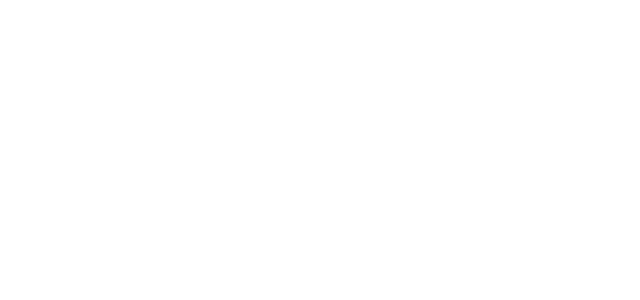
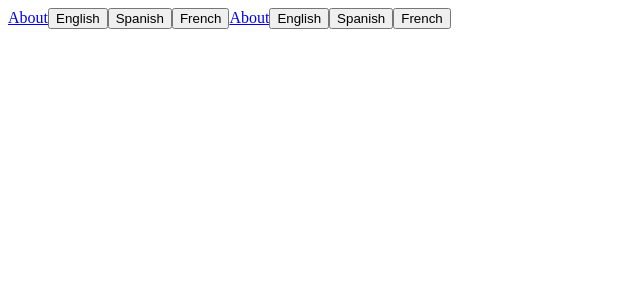
Before and after one commit to filippetreski/formula1, an Angular app in the folder Angular/: page /home/en in a window 1280 px wide. Before the commit this address led to /. Shown: the top 300 px of the page, without its empty margins (0-640 px from the left). Built offline with nearby package versions, Linux system fonts and the light colour scheme.

Commit message:
Working on multi language app

```diff
--- a/Angular/src/app/about/about.component.ts
+++ b/Angular/src/app/about/about.component.ts
@@ -15,7 +15,6 @@ export class AboutComponent implements OnInit {
   constructor(private api: ApiService, private route: ActivatedRoute) { }
 
   ngOnInit(): void {
-
     this.route.paramMap.pipe(
       map(it=> it.get('language')),
       switchMap(it => this.api.getFOneAbstract(`${it}`))
--- a/Angular/src/app/app.component.html
+++ b/Angular/src/app/app.component.html
@@ -1 +1,6 @@
+
+  <a [routerLink]="['/about/en']">About</a>
+  <button (click)="onChangeLanguage('en')"> English</button>
+  <button (click)="onChangeLanguage('es')"> Spanish </button>
+  <button (click)="onChangeLanguage('fr')"> French </button>
 <router-outlet></router-outlet>
--- a/Angular/src/app/app.component.ts
+++ b/Angular/src/app/app.component.ts
@@ -1,4 +1,5 @@
 import { Component } from '@angular/core';
+import { ActivatedRoute, Router } from '@angular/router';
 
 @Component({
   selector: 'app-root',
@@ -6,5 +7,14 @@ import { Component } from '@angular/core';
   styleUrls: ['./app.component.css']
 })
 export class AppComponent {
-  title = 'Angular';
+  title = 'Formula One';
+  language = 'en';
+
+  constructor(private route: ActivatedRoute, private router: Router){
+  }
+
+  onChangeLanguage(language: string){
+      this.router.navigateByUrl(this.router.url.replace(this.language,language))
+      this.language = language;
+  }
 }
--- a/Angular/src/index.html
+++ b/Angular/src/index.html
@@ -2,7 +2,7 @@
 <html lang="en">
 <head>
   <meta charset="utf-8">
-  <title>Angular</title>
+  <title>Forumula One</title>
   <base href="/">
   <meta name="viewport" content="width=device-width, initial-scale=1">
   <link rel="icon" type="image/x-icon" href="favicon.ico">
```
Also changed, not shown: Angular/src/app/app-routing.module.ts (+6 -3 lines).
